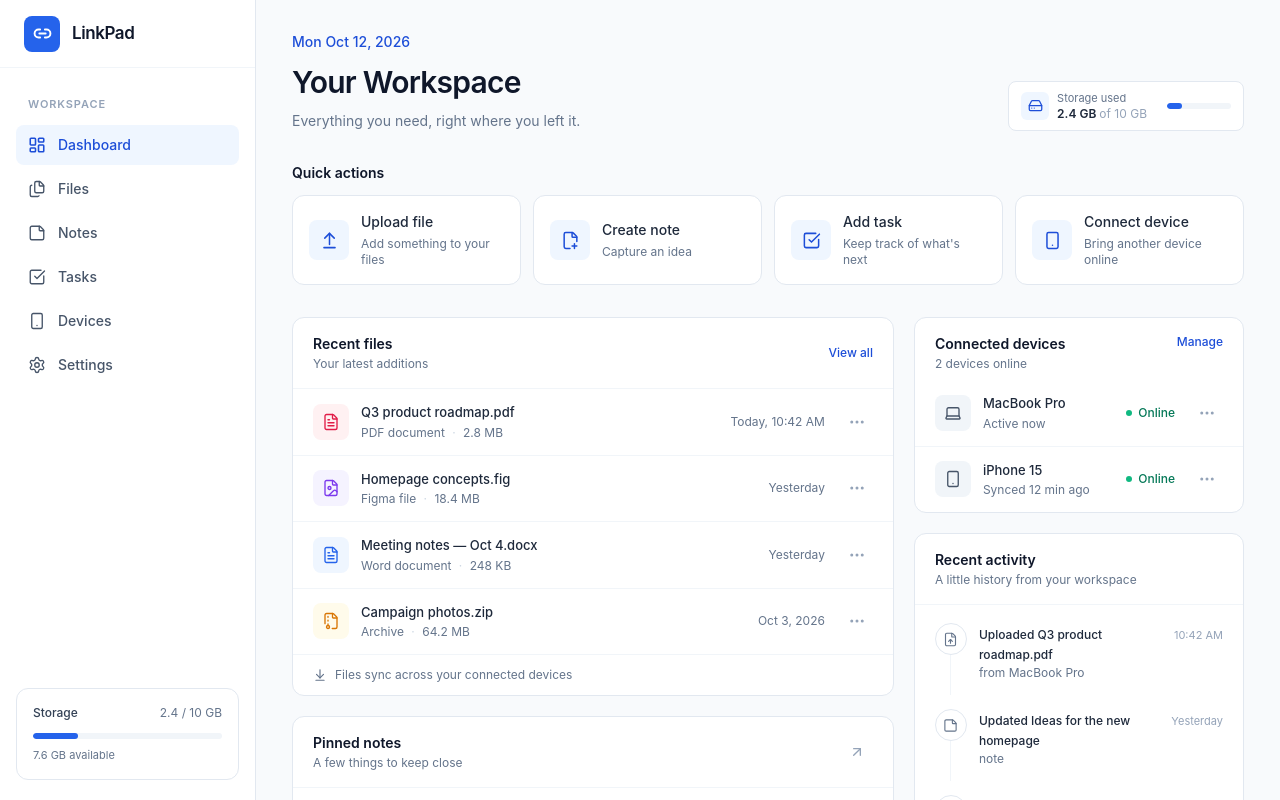
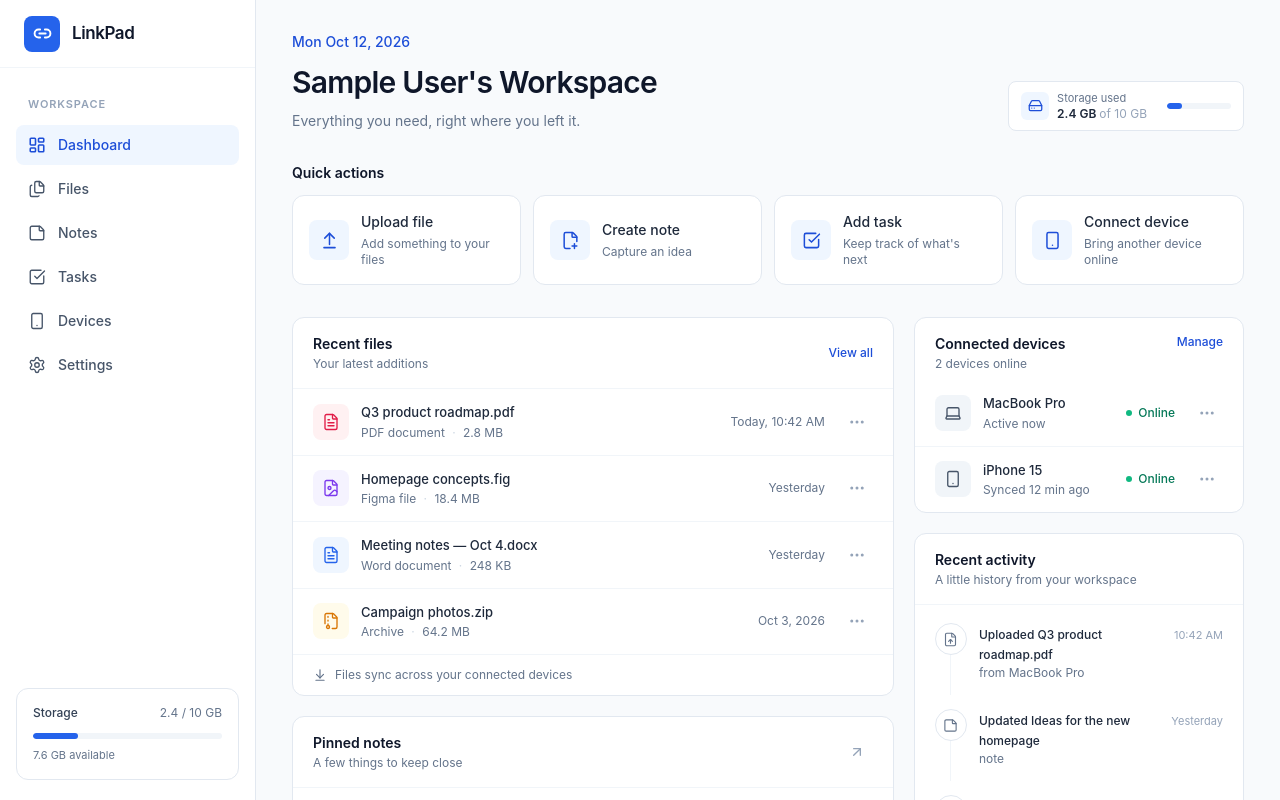
Before and after one commit to GanneRohan097/LinkPad, a React (Create React App) app in the folder frontend/: page /dashboard in a window 1280 px wide. Shown: the top 800 px of the page. Built offline with nearby package versions, Linux system fonts and the light colour scheme; sample sign-in values are in the browser's storage.

Commit message:
Added name infront of workspace

```diff
--- a/frontend/src/pages/Dashboard.jsx
+++ b/frontend/src/pages/Dashboard.jsx
@@ -4,8 +4,11 @@ import RecentFiles from "../Components/dashboard/RecentFiles";
 import ConnectedDevices from "../Components/dashboard/ConnectedDevices";
 import PinnedNotes from "../Components/dashboard/PinnedNotes";
 import RecentActivity from "../Components/dashboard/RecentActivity";
+import { useEffect } from "react";
 
 function Dashboard() {
+  const user = JSON.parse(localStorage.getItem("user"))
+  const name = user.user.name
   return (
     <div className="space-y-8">
       <div className="flex flex-col justify-between gap-4 sm:flex-row sm:items-end">
@@ -21,7 +24,7 @@ function Dashboard() {
               .replace(",", "")}
           </p>
           <h1 className="text-[26px] font-semibold tracking-tight text-slate-900 sm:text-[30px]">
-            Your Workspace
+            {name}'s Workspace
           </h1>
           <p className="mt-1.5 text-sm text-slate-500">
             Everything you need, right where you left it.
```
